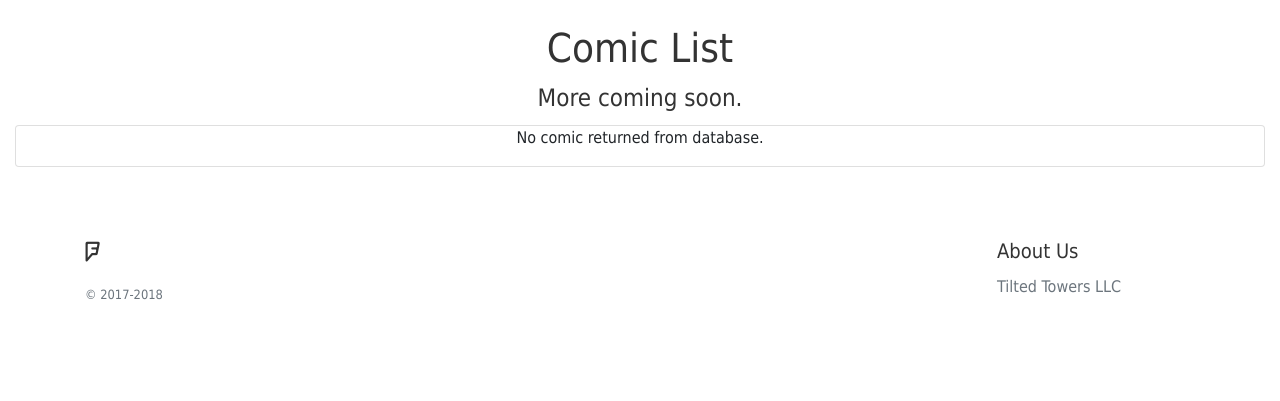
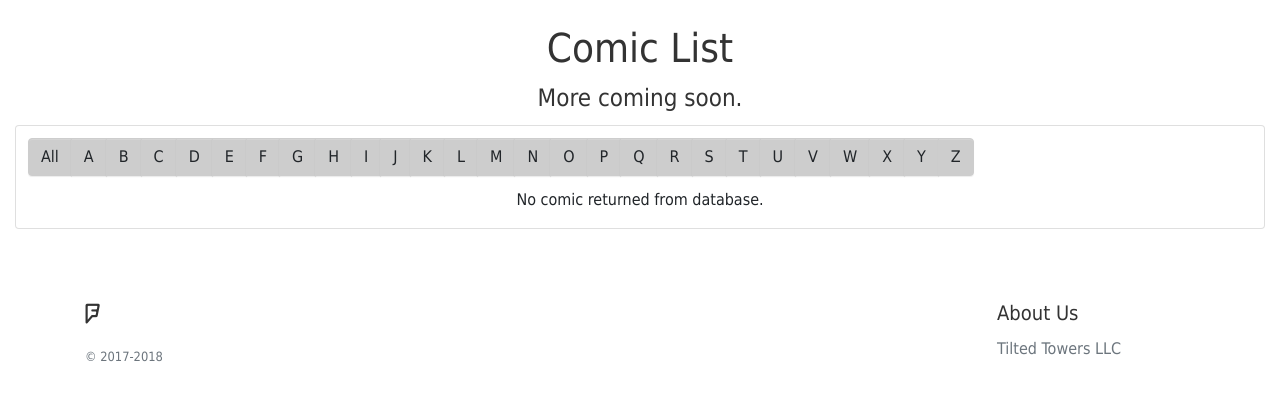
Before and after one commit to M5xThully/CS480_ComicWebsiteProject, a Django app: page /comiclist in a window 1280 px wide. Shown: the part 72-473 px from the top of the page. Run offline with Django 3.2, Linux system fonts and the light colour scheme; data that the repository does not hold is empty; some libraries are stand-ins or nearby versions.

Commit message:
some change with the comic list

```diff
--- a/templates/comiclist.html
+++ b/templates/comiclist.html
@@ -5,7 +5,37 @@
     <div class="container-fluid">
 	<h1>Comic List</h1>
 	<h4>More coming soon.</h4>
-     <div class="card">
+    <div class="card">
+
+    <div class="btn-group m-2">
+        <a href="comiclist" class="btn btn-primary">All</a>
+        <a href="comiclist/A" class="btn btn-primary">A</a>
+        <a href="comiclist/B" class="btn btn-primary">B</a>
+        <a href="comiclist/C" class="btn btn-primary">C</a>
+        <a href="comiclist/D" class="btn btn-primary">D</a>
+        <a href="comiclist/E" class="btn btn-primary">E</a>
+        <a href="comiclist/F" class="btn btn-primary">F</a>
+        <a href="comiclist/G" class="btn btn-primary">G</a>
+        <a href="comiclist/H" class="btn btn-primary">H</a>
+        <a href="comiclist/I" class="btn btn-primary">I</a>
+        <a href="comiclist/J" class="btn btn-primary">J</a>
+        <a href="comiclist/K" class="btn btn-primary">K</a>
+        <a href="comiclist/L" class="btn btn-primary">L</a>
+        <a href="comiclist/M" class="btn btn-primary">M</a>
+        <a href="comiclist/N" class="btn btn-primary">N</a>
+        <a href="comiclist/O" class="btn btn-primary">O</a>
+        <a href="comiclist/P" class="btn btn-primary">P</a>
+        <a href="comiclist/Q" class="btn btn-primary">Q</a>
+        <a href="comiclist/R" class="btn btn-primary">R</a>
+        <a href="comiclist/S" class="btn btn-primary">S</a>
+        <a href="comiclist/T" class="btn btn-primary">T</a>
+        <a href="comiclist/U" class="btn btn-primary">U</a>
+        <a href="comiclist/V" class="btn btn-primary">V</a>
+        <a href="comiclist/W" class="btn btn-primary">W</a>
+        <a href="comiclist/X" class="btn btn-primary">X</a>
+        <a href="comiclist/Y" class="btn btn-primary">Y</a>
+        <a href="comiclist/Z" class="btn btn-primary">Z</a>
+    </div>
     {% if comic_list %}
     <ul class="list-group">
 
```
